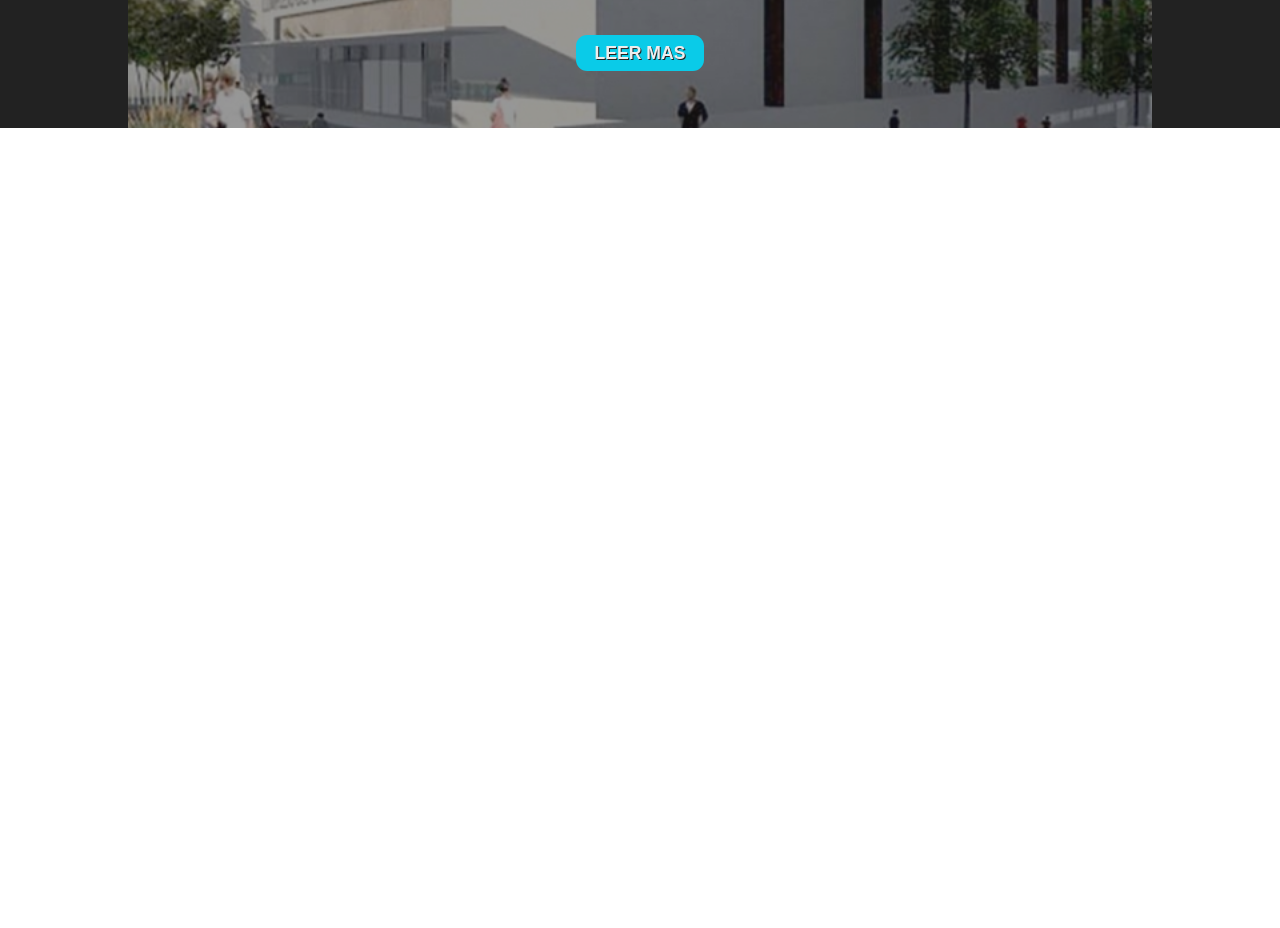
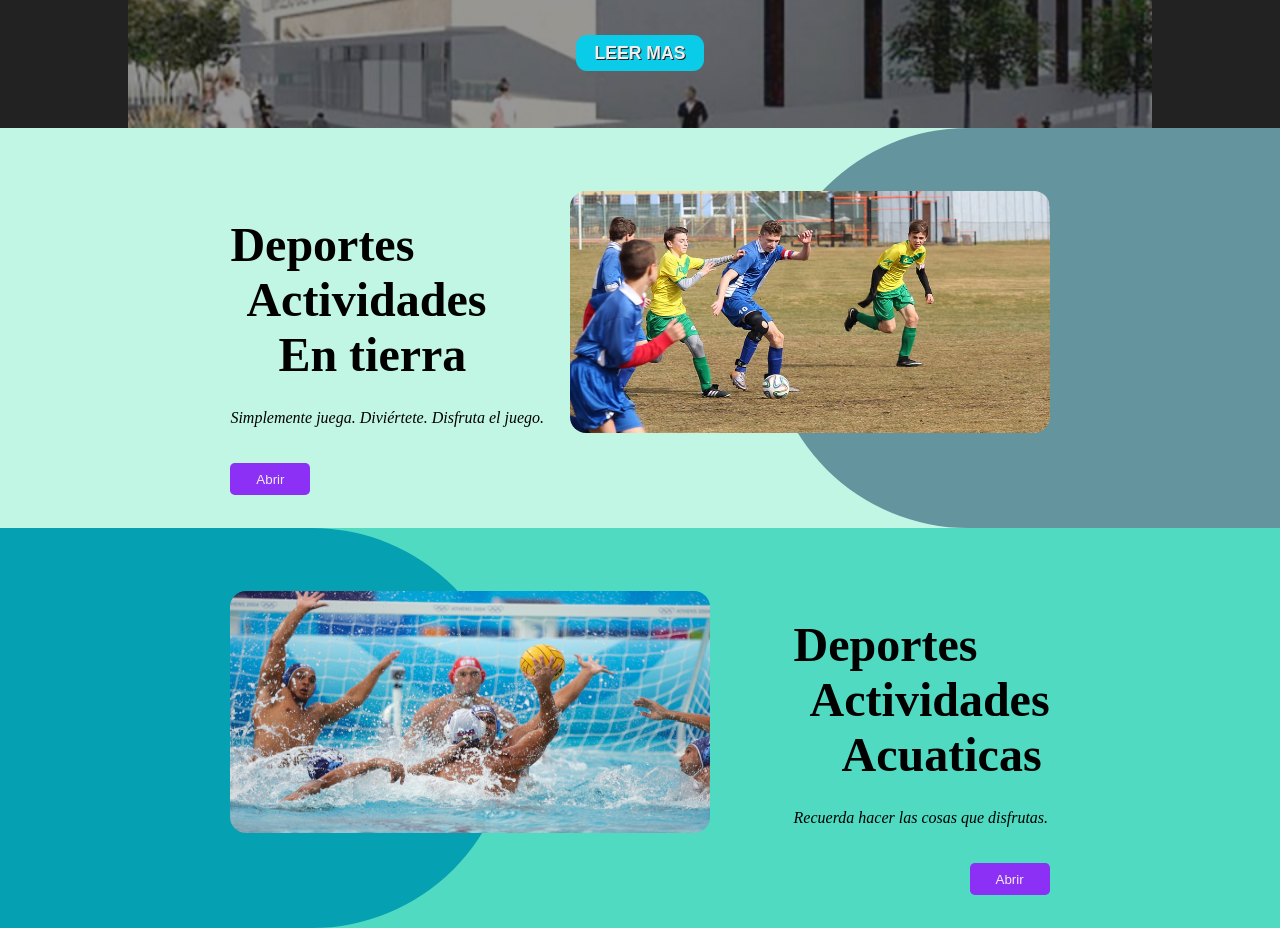
Before and after one commit to sorianosports23/sorianosports, a React (Create React App) app: page / in a window 1280 px wide. Shown: the part 400-1328 px from the top of the page. Before the commit the page ends 800 px from the top, so only its background shows below. Built offline with nearby package versions, Linux system fonts and the light colour scheme.

Commit message:
deporte en tierra y acuaticos

```diff
--- a/src/assets/css/index/citycarrousel.module.css
+++ b/src/assets/css/index/citycarrousel.module.css
@@ -20,7 +20,7 @@
   place-content: center;
   font-size: 1em;
   font-style: italic;
-  background-color: #c1f6e4;
+  background-color: #50dac1;
   margin-right: 2rem;
   transition: background .3s, transform .3s, font-weight .3s;
   text-align: center;
--- a/src/assets/css/index/index.module.css
+++ b/src/assets/css/index/index.module.css
@@ -8,6 +8,7 @@
   height: 5rem;
   display: flex;
   align-items: center;
+  background-color: #c1f6e4;
 }
 
 .city-carrousel > nav {
@@ -20,3 +21,16 @@
   width: 100%;
   height: 20rem;
 }
+
+.sport {
+  width: 100%;
+  height: 25rem;
+}
+
+.ground {
+  background-color: #c1f6e4;
+}
+
+.water {
+  background-color: #50dac1;
+}
--- /dev/null
+++ b/src/assets/css/index/sportsground.module.css
@@ -0,0 +1,86 @@
+.sportsmain {
+  width: 100%;
+  height: 100%;
+  padding: 2rem 10%;
+  display: flex;
+  flex-direction: column;
+  justify-content: center;
+  align-items: center;
+  position: relative;
+}
+
+.textDiv {
+  width: 80%;
+  height: 90%;
+  display: flex;
+  align-items: center;
+  justify-content: space-between;
+}
+
+.textDiv > div:first-of-type {
+  display: flex;
+  flex-direction: column;
+  height: 80%;
+}
+
+.textDiv h2 {
+  font-size: 3em;
+  height: 90%;
+  display: flex;
+  flex-direction: column;
+  justify-content: center;
+}
+
+.textDiv h2 > span {
+  width: 100%;
+}
+
+.textDiv h2 > span:nth-child(2) {
+  margin-left: 1rem;
+}
+
+.textDiv h2 > span:last-of-type {
+  margin-left: 3rem;
+}
+
+.textDiv p {
+  font-style: italic;
+}
+
+.img {
+  width: 30rem;
+  height: 80%;
+  border-radius: 1rem;
+  overflow: hidden;
+  z-index: 5;
+}
+
+.img > img {
+  width: 100%;
+  height: 100%;
+  aspect-ratio: 16/9;
+}
+
+.sportsmain > div:nth-child(2) {
+  width: 80%;
+}
+
+.sportsmain button {
+  width: 5rem;
+  height: 2rem;
+  border: none;
+  background-color: #8C30F5;
+  color: #eee;
+  border-radius: .3rem;
+}
+
+.circle {
+  position: absolute;
+  right: 0;
+  top: 0;
+  height: 100%;
+  width: 40%;
+  border-radius: 15rem 0 0 15rem;
+  background-color: #64959e;
+  z-index: 1;
+}
--- /dev/null
+++ b/src/assets/css/index/sportswater.module.css
@@ -0,0 +1,88 @@
+.sportsmain {
+  width: 100%;
+  height: 100%;
+  padding: 2rem 10%;
+  display: flex;
+  flex-direction: column;
+  justify-content: center;
+  align-items: center;
+  position: relative;
+}
+
+.textDiv {
+  width: 80%;
+  height: 90%;
+  display: flex;
+  align-items: center;
+  justify-content: space-between;
+}
+
+.textDiv > div:last-of-type {
+  display: flex;
+  flex-direction: column;
+  height: 80%;
+}
+
+.textDiv h2 {
+  font-size: 3em;
+  height: 90%;
+  display: flex;
+  flex-direction: column;
+  justify-content: center;
+}
+
+.textDiv h2 > span {
+  width: 100%;
+}
+
+.textDiv h2 > span:nth-child(2) {
+  margin-left: 1rem;
+}
+
+.textDiv h2 > span:last-of-type {
+  margin-left: 3rem;
+}
+
+.textDiv p {
+  font-style: italic;
+}
+
+.img {
+  width: 30rem;
+  height: 80%;
+  border-radius: 1rem;
+  overflow: hidden;
+  z-index: 5;
+}
+
+.img > img {
+  width: 100%;
+  height: 100%;
+  aspect-ratio: 16/9;
+}
+
+.sportsmain > div:nth-child(2) {
+  width: 80%;
+  display: flex;
+  justify-content: flex-end;
+}
+
+.sportsmain button {
+  width: 5rem;
+  height: 2rem;
+  border: none;
+  background-color: #8C30F5;
+  color: #eee;
+  border-radius: .3rem;
+}
+
+.circle {
+  position: absolute;
+  left: 0;
+  top: 0;
+  height: 100%;
+  width: 40%;
+  border-radius: 0 15rem 15rem 0;
+  background-color: #05a0b2;
+  z-index: 1;
+}
--- /dev/null
+++ b/src/components/index/CompSportsGround.tsx
@@ -0,0 +1,28 @@
+import styles from "../../assets/css/index/sportsground.module.css"
+
+const CompSportsGround = () => {
+  return (
+    <div className={styles.sportsmain}>
+      <div className={styles.textDiv}>
+        <div>
+          <h2>
+            <span>Deportes</span>
+            <span>Actividades</span>
+            <span>En tierra</span>
+          </h2>
+          <p>Simplemente juega. Diviértete. Disfruta el juego.</p>
+        </div>
+        <div className={styles.img}>
+          <img src={process.env.PUBLIC_URL + "/assets/img/sportsground.jpg"} alt="sports-ground" />
+        </div>
+      </div>
+      <div>
+        <button>Abrir</button>
+      </div>
+
+      <div className={styles.circle}></div>
+    </div>
+  )
+}
+
+export default CompSportsGround
--- /dev/null
+++ b/src/components/index/CompSportsWater.tsx
@@ -0,0 +1,28 @@
+import styles from "../../assets/css/index/sportswater.module.css"
+
+const CompSportsWater = () => {
+  return (
+    <div className={styles.sportsmain}>
+      <div className={styles.textDiv}>
+        <div className={styles.img}>
+          <img src={process.env.PUBLIC_URL + "/assets/img/sportswater.jfif"} alt="sports-ground" />
+        </div>
+        <div>
+          <h2>
+            <span>Deportes</span>
+            <span>Actividades</span>
+            <span>Acuaticas</span>
+          </h2>
+          <p>Recuerda hacer las cosas que disfrutas.</p>
+        </div>
+      </div>
+      <div>
+        <button>Abrir</button>
+      </div>
+
+      <div className={styles.circle}></div>
+    </div>
+  )
+}
+
+export default CompSportsWater
--- a/src/pages/user/PageIndex.tsx
+++ b/src/pages/user/PageIndex.tsx
@@ -2,6 +2,8 @@ import CompHeader from "../../components/templates/CompHeader"
 import styles from "../../assets/css/index/index.module.css"
 import CompCityCarrousel from "../../components/index/CompCityCarrousel"
 import CompNewsCarrousel from "../../components/index/CompNewsCarrousel"
+import CompSportsGround from "../../components/index/CompSportsGround"
+import CompSportsWater from "../../components/index/CompSportsWater"
 
 const PageIndex = () => {
   return (
@@ -20,11 +22,11 @@ const PageIndex = () => {
       </div>
 
       <div className={`${styles.sport} ${styles.ground}`}>
-
+        <CompSportsGround/>
       </div>
 
       <div className={`${styles.sport} ${styles.water}`}>
-
+        <CompSportsWater/>
       </div>
     </main>
     </>
```
Also changed, not shown: public/assets/img/sportsground.jpg (added), public/assets/img/sportswater.jfif (added).
